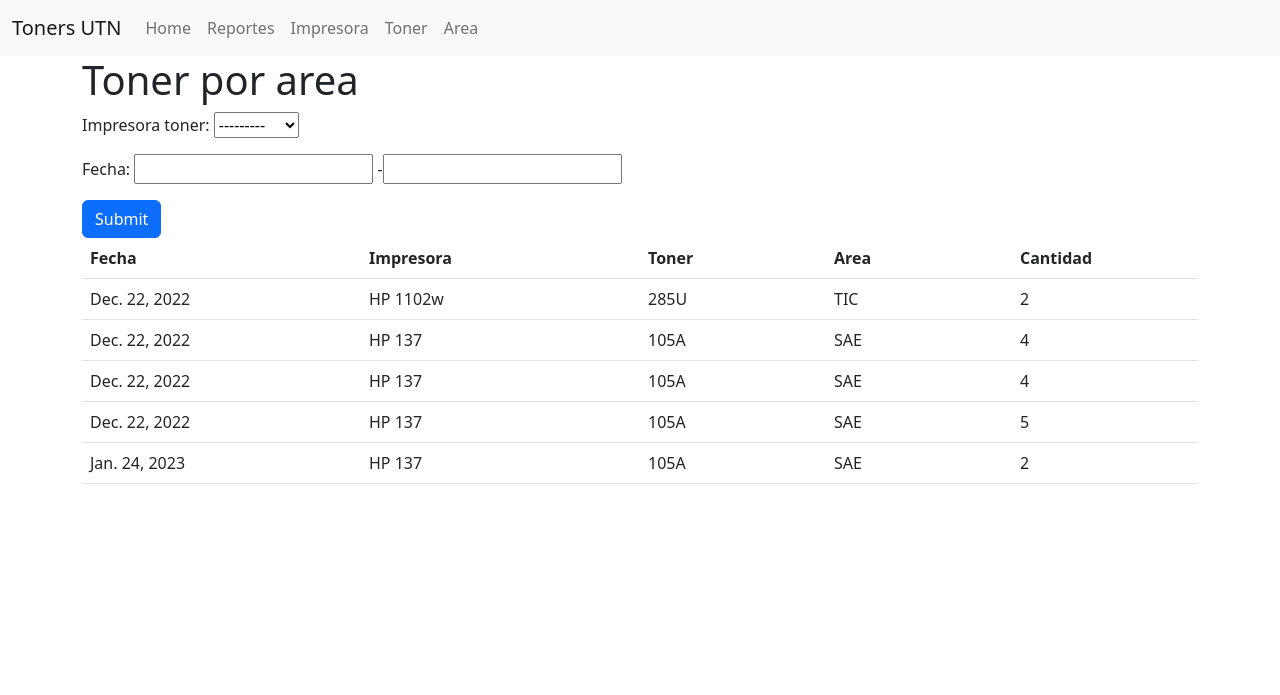
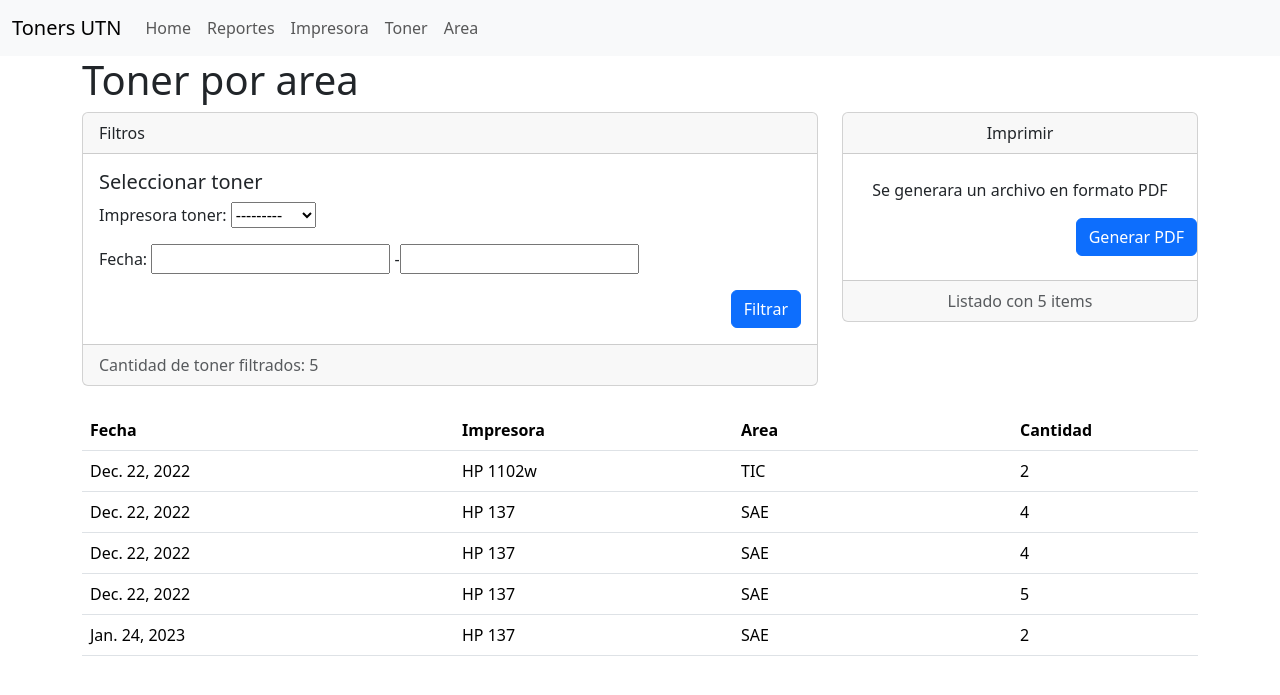
Before and after one commit to marceloambrosio/SistemaTonersUTN, a Django app: page /reportes/toner_area/ in a window 1280 px wide. Shown: the top 695 px of the page. Run offline with Django 4.2, Linux system fonts and the light colour scheme; data comes from the database, SQL or seed files in the repository.

Commit message:
filtros template

```diff
--- a/registro/templates/base.html
+++ b/registro/templates/base.html
@@ -9,10 +9,8 @@
     <meta name="viewport" content="width=device-width, initial-scale=1.0">
     <title>Sistema de toners UTN</title>
     <link rel="stylesheet" href="{% static 'styles/main.css' %}">
-<!--     <link href="https://cdn.jsdelivr.net/npm/bootstrap@5.2.3/dist/css/bootstrap.min.css" rel="stylesheet"
-        integrity="sha384-rbsA2VBKQhggwzxH7pPCaAqO46MgnOM80zW1RWuH61DGLwZJEdK2Kadq2F9CUG65" crossorigin="anonymous"> -->
-    <link rel="stylesheet" href="https://cdn.jsdelivr.net/npm/bootstrap@5.2.3/dist/css/bootstrap.min.css">
-    <script src="https://cdn.jsdelivr.net/npm/bootstrap@5.2.3/dist/js/bootstrap.bundle.min.js"
+    <link rel="stylesheet" href="https://cdn.jsdelivr.net/npm/bootstrap@5.3.0-alpha1/dist/css/bootstrap.min.css">
+    <script src="https://cdn.jsdelivr.net/npm/bootstrap@5.3.0-alpha1/dist/js/bootstrap.bundle.min.js"
         integrity="sha384-kenU1KFdBIe4zVF0s0G1M5b4hcpxyD9F7jL+jjXkk+Q2h455rYXK/7HAuoJl+0I4"
         crossorigin="anonymous"></script>
     <link rel="stylesheet" href="https://cdn.jsdelivr.net/npm/bootstrap-icons@1.10.2/font/bootstrap-icons.css">
--- a/reportes/templates/reportes/toner_area.html
+++ b/reportes/templates/reportes/toner_area.html
@@ -4,18 +4,57 @@
 
 <h1>Toner por area</h1>
 
-<form method="GET" action="{% url 'toner_area' %}">
+<!-- <form method="GET" action="{% url 'toner_area' %}">
     {{ form.as_p}}
     <input type="submit" value="Submit" class="btn btn-primary">
-</form>
+</form> -->
+<div class="row">
+    <div class="col-sm-8 mb-3 mb-sm-0">
+        <div class="card">
+            <div class="card-header">
+                Filtros
+            </div>
+            <div class="card-body">
+                <h5 class="card-title">Seleccionar toner</h5>
+                <form method="GET" action="{% url 'toner_area' %}">
+                    {{ form.as_p }}
+                    <div class="d-grid gap-2 d-md-flex justify-content-md-end">
+                        <input type="submit" value="Filtrar" class="btn btn-primary">
+                    </div>
+                </form>
+            </div>
+            <div class="card-footer text-muted">
+                Cantidad de toner filtrados: {{ cant }}
+            </div>
+        </div>
+    </div>
+
+    <div class="col-sm-4 mb-3 mb-sm-0">
+        <div class="card text-center">
+            <div class="card-header">
+                Imprimir
+            </div>
+            <br>
+            <p class="card-text">Se generara un archivo en formato PDF</p>
+            <div class="d-grid gap-2 d-md-flex justify-content-md-end">
+                <input type="submit" value="Generar PDF" class="btn btn-primary">
+            </div>
+            <br>
+            <div class="card-footer text-muted">
+                Listado con {{ cant }} items
+            </div>
+        </div>
+    </div>
+</div>
+
+<br>
 
 <table class="table table-hover">
     <thead>
         <tr>
-            <th scope="col" class="col-3">Fecha</th>
+            <th scope="col" class="col-4">Fecha</th>
             <th scope="col" class="col-3">Impresora</th>
-            <th scope="col" class="col-2">Toner</th>
-            <th scope="col" class="col-2">Area</th>
+            <th scope="col" class="col-3">Area</th>
             <th scope="col" class="col-2">Cantidad</th>
         </tr>
     </thead>
@@ -24,7 +63,6 @@
         <tr>
             <td>{{toners.fecha}}</td>
             <td>{{toners.impresora.marca}} {{toners.impresora.modelo}}</td>
-            <td>{{toners.impresora.toner.nombre}}</td>
             <td>{{toners.impresora.area.nombre}}</td>
             <td>{{toners.cantidad}}</td>
         </tr>
--- a/reportes/views.py
+++ b/reportes/views.py
@@ -10,7 +10,8 @@ def toner_area(request):
     toner_filter = TonerPorAreaFilter(request.GET, queryset=Registro.objects.all())
     context = {
         'form': toner_filter.form,
-        'toner': toner_filter.qs
+        'toner': toner_filter.qs,
+        'cant' : len(toner_filter.qs)
     }
 
     return render(request, 'reportes/toner_area.html', context)
```
